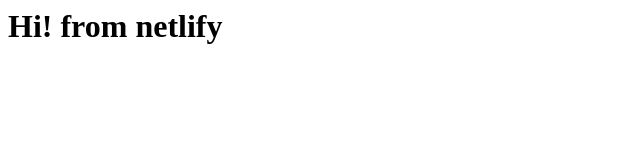
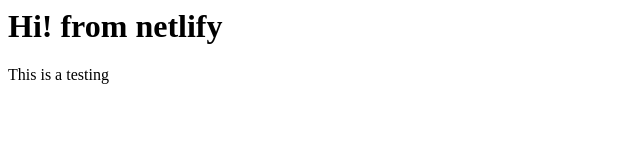
Before and after one commit to Lugriz/test-netlify, a plain HTML site: page index.html in a window 1280 px wide. Shown: the full height of the page, 0-640 px from the left. Drawn offline with Linux system fonts and the light colour scheme.

Commit message:
modified

```diff
--- a/index.html
+++ b/index.html
@@ -1 +1,3 @@
 <h1> Hi! from netlify </h1>
+
+<p>This is a testing</p>
```
